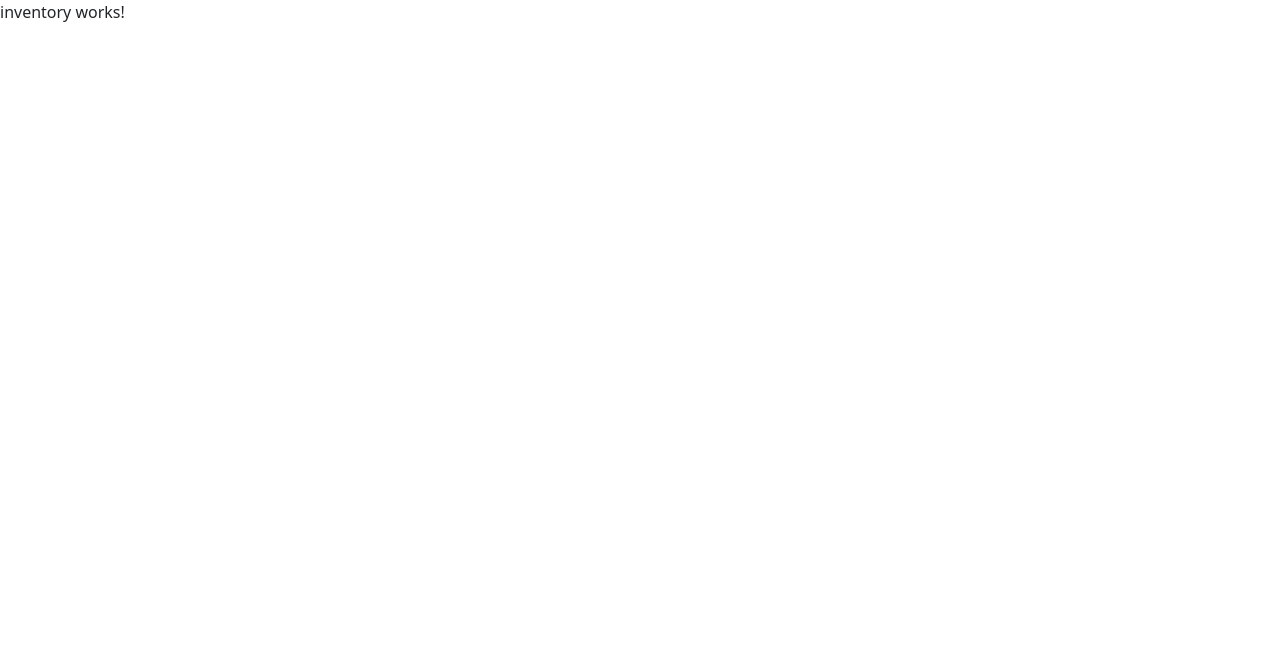
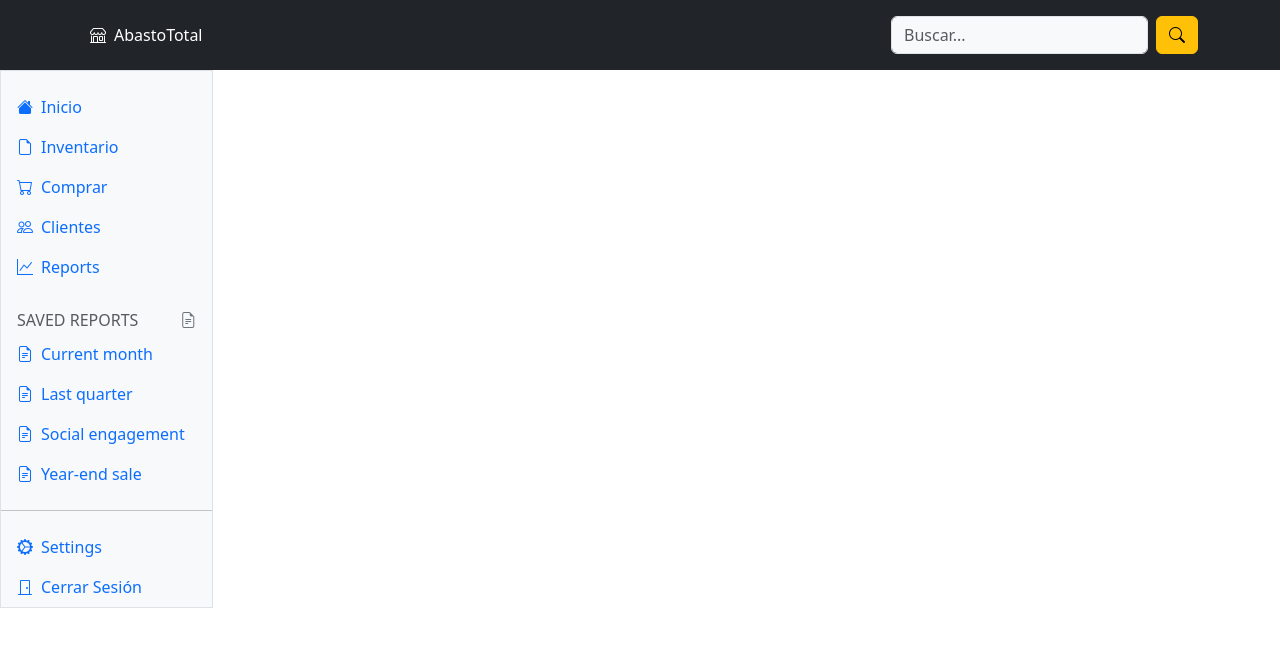
Before and after one commit to Erick-Hernandez-Ortega/AbastoTotal, an Angular app: page /inventory in a window 1280 px wide. Shown: the top 646 px of the page. Built offline with nearby package versions, Linux system fonts and the light colour scheme.

Commit message:
Se trabaja en el componente de inventario

```diff
--- a/src/app/components/inventory/inventory.component.html
+++ b/src/app/components/inventory/inventory.component.html
@@ -1,3 +1,98 @@
-<p>
-  inventory works!
-</p>
+<app-header></app-header>
+<div class="container-fluid">
+  <div class="row">
+    <div class="sidebar border border-right col-md-3 col-lg-2 p-0 bg-body-tertiary">
+      <div class="offcanvas-md offcanvas-end bg-body-tertiary" tabindex="-1" id="sidebarMenu"
+        aria-labelledby="sidebarMenuLabel">
+        <div class="offcanvas-body d-md-flex flex-column p-0 pt-lg-3 overflow-y-auto">
+          <ul class="nav flex-column">
+            <li class="nav-item">
+              <a class="nav-link d-flex align-items-center gap-2 active" aria-current="page" routerLink="/dashboard">
+                <i class="bi bi-house-fill"></i>
+                Inicio
+              </a>
+            </li>
+            <li class="nav-item">
+              <a class="nav-link d-flex align-items-center gap-2" routerLink="/inventory">
+                <i class="bi bi-file-earmark"></i>
+                Inventario
+              </a>
+            </li>
+            <li class="nav-item">
+              <a class="nav-link d-flex align-items-center gap-2" href="#">
+                <i class="bi bi-cart"></i>
+                Comprar
+              </a>
+            </li>
+            <li class="nav-item">
+              <a class="nav-link d-flex align-items-center gap-2" href="#">
+                <i class="bi bi-people"></i>
+                Clientes
+              </a>
+            </li>
+            <li class="nav-item">
+              <a class="nav-link d-flex align-items-center gap-2" href="#">
+                <i class="bi bi-graph-up"></i>
+                Reports
+              </a>
+            </li>
+          </ul>
+
+          <h6
+            class="sidebar-heading d-flex justify-content-between align-items-center px-3 mt-4 mb-1 text-body-secondary text-uppercase">
+            <span>Saved reports</span>
+            <a class="link-secondary" href="#" aria-label="Add a new report">
+              <i class="bi bi-file-earmark-text"></i>
+            </a>
+          </h6>
+          <ul class="nav flex-column mb-auto">
+            <li class="nav-item">
+              <a class="nav-link d-flex align-items-center gap-2" href="#">
+                <i class="bi bi-file-earmark-text"></i>
+                Current month
+              </a>
+            </li>
+            <li class="nav-item">
+              <a class="nav-link d-flex align-items-center gap-2" href="#">
+                <i class="bi bi-file-earmark-text"></i>
+                Last quarter
+              </a>
+            </li>
+            <li class="nav-item">
+              <a class="nav-link d-flex align-items-center gap-2" href="#">
+                <i class="bi bi-file-earmark-text"></i>
+                Social engagement
+              </a>
+            </li>
+            <li class="nav-item">
+              <a class="nav-link d-flex align-items-center gap-2" href="#">
+                <i class="bi bi-file-earmark-text"></i>
+                Year-end sale
+              </a>
+            </li>
+          </ul>
+
+          <hr class="my-3">
+
+          <ul class="nav flex-column mb-auto">
+            <li class="nav-item">
+              <a class="nav-link d-flex align-items-center gap-2" href="#">
+                <i class="bi bi-gear-wide-connected"></i>
+                Settings
+              </a>
+            </li>
+            <li class="nav-item">
+              <button class="nav-link d-flex align-items-center gap-2" (click)="signOut()">
+                <i class="bi bi-door-closed"></i>
+                Cerrar Sesión
+              </button>
+            </li>
+          </ul>
+        </div>
+      </div>
+    </div>
+
+
+
+  </div>
+</div>
--- a/src/app/components/inventory/inventory.component.ts
+++ b/src/app/components/inventory/inventory.component.ts
@@ -1,15 +1,28 @@
 import { Component, OnInit } from '@angular/core';
+import { getAuth, signOut } from 'firebase/auth';
+import { Router } from '@angular/router';
 
 @Component({
   selector: 'app-inventory',
   templateUrl: './inventory.component.html',
-  styleUrls: ['./inventory.component.css']
+  styleUrls: ['./inventory.component.css'],
 })
 export class InventoryComponent implements OnInit {
+  constructor(private router: Router) {}
 
-  constructor() { }
+  ngOnInit() {}
 
-  ngOnInit() {
+  signOut() {
+    const auth = getAuth();
+
+    signOut(auth)
+      .then(() => {
+        alert('Se ha cerrado la sesión correctamente');
+
+        this.router.navigate(['']);
+      })
+      .catch((error) => {
+        alert(`Hubo un error: ${error}`);
+      });
   }
-
 }
```
